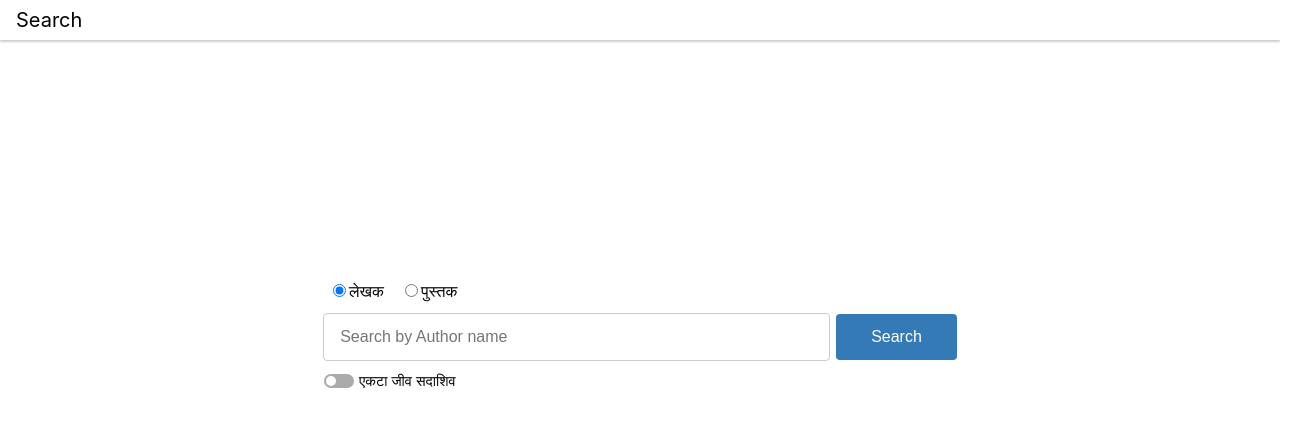
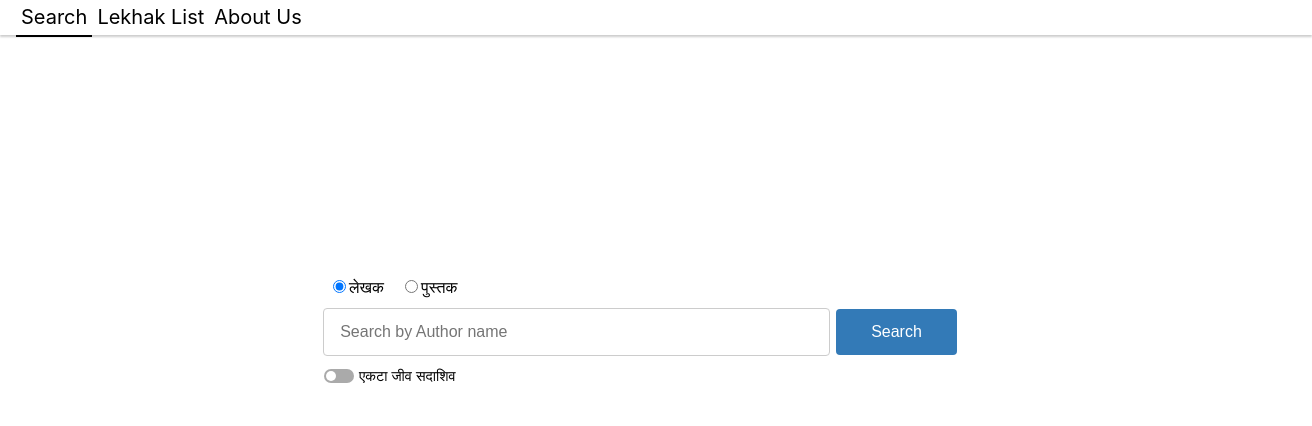
Before and after one commit to Rohitbels/savakhed, a React (Create React App) app: page / in a window 1280 px wide. Shown: the top 426 px of the page, 1312 px wide, since content can reach past the window. Built offline with nearby package versions, Linux system fonts and the light colour scheme.

Commit message:
Updated `Header`  component

```diff
--- a/src/components/header/Header.jsx
+++ b/src/components/header/Header.jsx
@@ -1,13 +1,25 @@
-import React from "react";
+import React, { useState, useEffect } from "react";
 import "./header.css";
 // import { ReactComponent as Arrow } from "./caret.svg";
 
 function Header() {
-	const label = (href) => {
-		if (href.includes("details")) return "Details";
-		if (href.includes("search")) return "Search";
-		return "Search";
+
+	const setLabel = () => {
+		const href = window.location.href;
+		if (href.includes("lekhak-list")) return "lekhak-list";
+		if (href.includes("about-us")) return "about-us";
+		if (href.includes("details")) return "details";
+		if (href.includes("search")) return "search";
+		return "search"
 	};
+	const [tab, setTab] = useState(setLabel)
+	const [prevTab, setPrevTab] = useState()
+
+	const changeCSS = () => {
+		document.getElementById(tab).classList.add("active");
+	}
+
+	useEffect(() => document.getElementById(tab).classList.add("active"), [])
 
 	return (
 		<nav className="nav-bar">
@@ -16,7 +28,22 @@ function Header() {
 					<button>&lt;</button>
 				</a>
 			) : null}
-			<a href="/search">{label(window.location.href)}</a>
+			{/* <a href="/search">{label(window.location.href)}</a> */}
+			<a href="/search" onClick={() => {setPrevTab(tab);setTab("search")}}>
+				<div className="link-placeholders" id="search">
+					Search
+				</div>
+			</a>
+			<a href="/lekhak-list" onClick={() => {setPrevTab(tab);setTab("lekhak-list")}}>
+				<div className="link-placeholders" id="lekhak-list">
+						Lekhak List
+				</div>
+			</a>
+			<a href="/about-us" onClick={() => {setPrevTab(tab);setTab("about-us")}}>
+				<div className="link-placeholders" id="about-us">
+					About Us
+				</div>
+			</a>
 		</nav>
 	);
 }
--- a/src/components/header/header.css
+++ b/src/components/header/header.css
@@ -1,16 +1,37 @@
 .nav-bar {
-	/* border-bottom: 1px solid grey; */
+  display: flex;
+  background-color: white;
+  width: 100vw;
+  /* position: fixed; */
   font-size: 1.25rem;
-	padding: 0.5rem 1rem;
+  height: 2.2rem;
+  padding: 0rem 1rem;
   box-shadow: 0 2px 2px 0 rgba(0, 0, 0, 0.2);
 }
 
-.nav-bar > a {
+.link-placeholders {
+  padding-left: 5px;
+  padding-right: 5px;
+  padding: auto auto;
+  text-align: center;
+  height: 100%;
+}
+
+.active {
+  border-bottom: 2px solid black;
+}
+
+.nav-bar a:hover {
+  background-color: #dcdcdc;
+}
+
+.nav-bar a {
+  margin: 0px;
+
   text-decoration: none;
   color: black;
-	padding-bottom: 0.3125rem;
+
   padding-top: 0.3125rem;
-	margin: 0px;
 }
 
 .nav-bar button {
```
Lines whose indentation alone changed are shown as unchanged.
